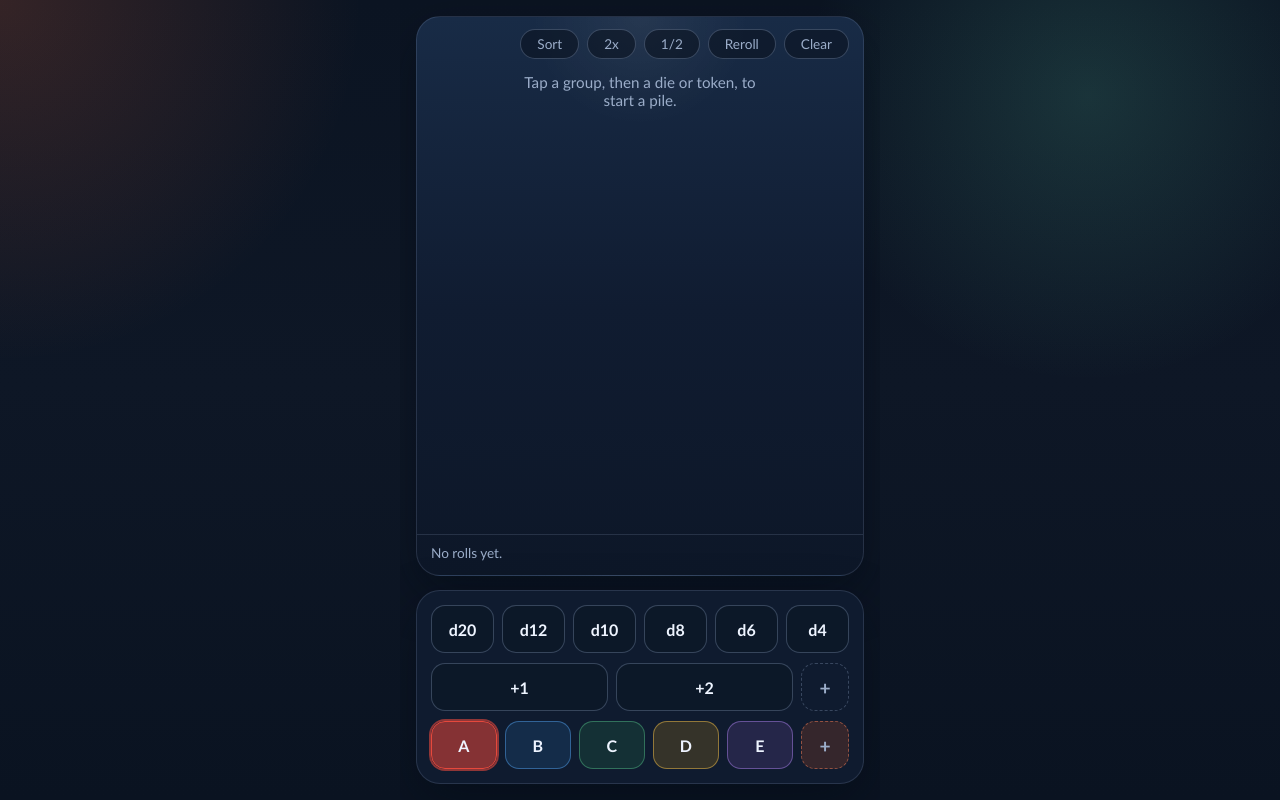
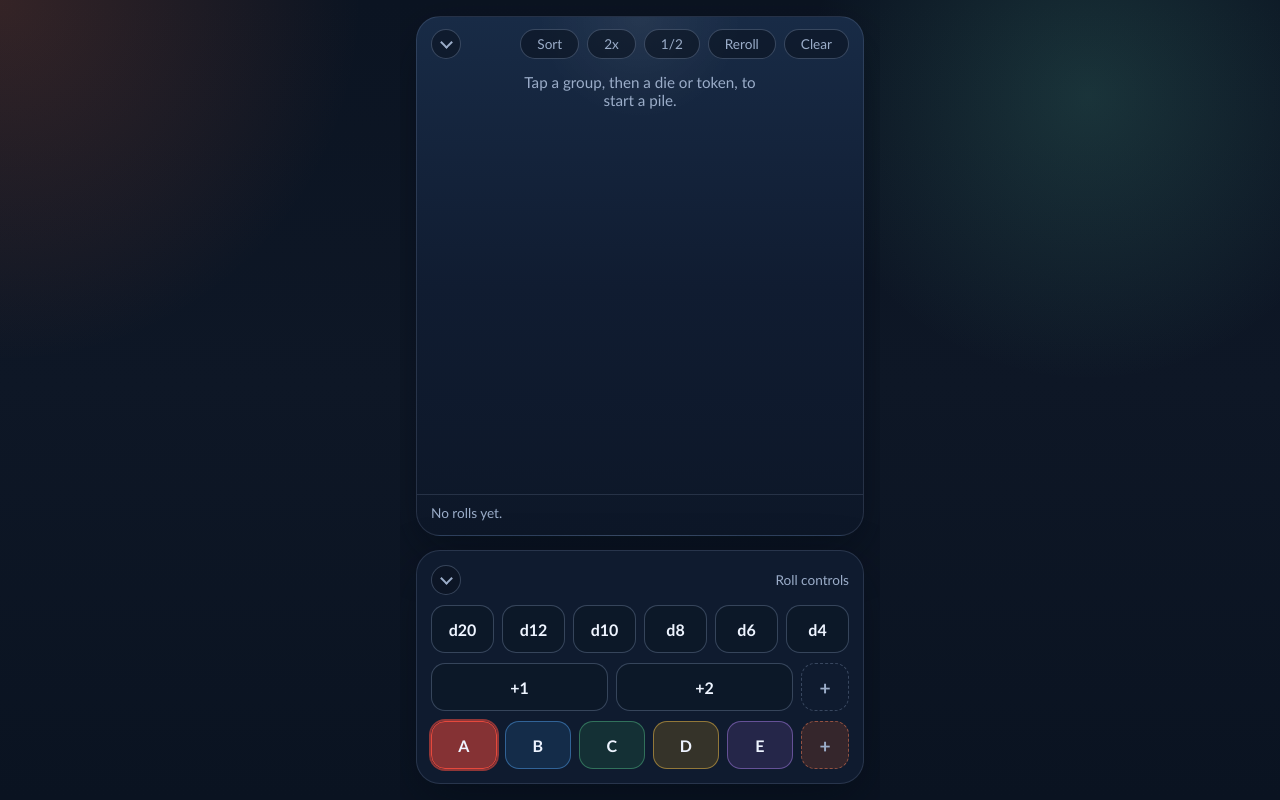
Before and after one commit to ashleysmart/public_experiments, a website: page dice_app/index.html in a window 1280 px wide. Drawn offline with Linux system fonts and the light colour scheme.

Commit message:
Add collapse/expand toggles to the dice tray and roll controls panels
Collapsed state persists in localStorage.

Co-Authored-By: Claude Sonnet 5.5 <noreply@anthropic.com>

```diff
--- a/dice_app/app.js
+++ b/dice_app/app.js
@@ -1,5 +1,6 @@
 const DICE_ROW_SIDES = [20, 12, 10, 8, 6, 4];
 const STORAGE_KEY = "dice-forge-tray-v1";
+const COLLAPSED_KEY = "dice-forge-collapsed-v1";
 const LONG_PRESS_MS = 480;
 const PRESS_MOVE_TOLERANCE = 8;
 
@@ -787,7 +788,48 @@ halveButton.addEventListener("click", halveDicePile);
 rerollButton.addEventListener("click", rerollPile);
 clearButton.addEventListener("click", clearPile);
 
+function loadCollapsedPanels() {
+  try {
+    const parsed = JSON.parse(window.localStorage.getItem(COLLAPSED_KEY));
+    return new Set(Array.isArray(parsed) ? parsed.filter((id) => typeof id === "string") : []);
+  } catch {
+    return new Set();
+  }
+}
+
+function setupPanelToggles() {
+  const collapsed = loadCollapsedPanels();
+
+  document.querySelectorAll("[data-panel-toggle]").forEach((toggle) => {
+    const panelId = toggle.dataset.panelToggle;
+    const panel = document.getElementById(panelId);
+
+    const apply = () => {
+      const isCollapsed = collapsed.has(panelId);
+      panel.classList.toggle("panel--collapsed", isCollapsed);
+      toggle.setAttribute("aria-expanded", String(!isCollapsed));
+    };
+
+    toggle.addEventListener("click", () => {
+      if (collapsed.has(panelId)) {
+        collapsed.delete(panelId);
+      } else {
+        collapsed.add(panelId);
+      }
+      apply();
+      try {
+        window.localStorage.setItem(COLLAPSED_KEY, JSON.stringify([...collapsed]));
+      } catch (error) {
+        console.warn("Failed to persist collapsed panels", error);
+      }
+    });
+
+    apply();
+  });
+}
+
 renderDiceRow();
 renderBonusRow();
 renderGroupRow();
 syncPile();
+setupPanelToggles();
--- a/dice_app/index.html
+++ b/dice_app/index.html
@@ -8,8 +8,9 @@
   </head>
   <body>
     <div class="app-shell">
-      <section class="dice-panel" aria-label="Dice tray">
-        <div class="dice-panel__header">
+      <section id="dice-panel" class="dice-panel" aria-label="Dice tray">
+        <div class="dice-panel__header" data-panel-header>
+          <button class="panel-toggle" type="button" data-panel-toggle="dice-panel" aria-label="Toggle dice tray" aria-expanded="true"></button>
           <button id="sort-button" class="sort-button" type="button">Sort</button>
           <button id="duplicate-button" class="duplicate-button" type="button" aria-label="Duplicate dice">2x</button>
           <button id="halve-button" class="halve-button" type="button" aria-label="Halve dice">1/2</button>
@@ -20,7 +21,11 @@
         <div id="dice-totals" class="dice-totals"></div>
       </section>
 
-      <section class="button-panel" aria-label="Roll controls">
+      <section id="button-panel" class="button-panel" aria-label="Roll controls">
+        <div class="button-panel__header" data-panel-header>
+          <button class="panel-toggle" type="button" data-panel-toggle="button-panel" aria-label="Toggle roll controls" aria-expanded="true"></button>
+          <span class="button-panel__title">Roll controls</span>
+        </div>
         <div id="dice-row" class="button-row button-row--dice" role="group" aria-label="Dice"></div>
         <div id="bonus-row" class="button-row button-row--bonus" role="group" aria-label="Bonus tokens"></div>
         <div id="group-row" class="button-row button-row--group" role="group" aria-label="Groups"></div>
--- a/dice_app/styles.css
+++ b/dice_app/styles.css
@@ -63,6 +63,54 @@ body {
   justify-content: flex-end;
   gap: 8px;
   padding: 12px 14px 0;
+}
+
+.panel-toggle {
+  display: inline-flex;
+  align-items: center;
+  justify-content: center;
+  width: 30px;
+  height: 30px;
+  margin-right: auto;
+  border: 1px solid var(--line-strong);
+  border-radius: 999px;
+  padding: 0;
+  background: rgba(11, 19, 33, 0.6);
+  color: var(--muted);
+  cursor: pointer;
+  transition: color 0.15s ease, border-color 0.15s ease, background 0.15s ease;
+}
+
+.panel-toggle::before {
+  content: "";
+  width: 7px;
+  height: 7px;
+  border-right: 2px solid currentColor;
+  border-bottom: 2px solid currentColor;
+  transform: translateY(-2px) rotate(45deg);
+  transition: transform 0.15s ease;
+}
+
+.panel-toggle[aria-expanded="false"]::before {
+  transform: translateX(-2px) rotate(-45deg);
+}
+
+.panel-toggle:hover {
+  color: var(--text);
+  border-color: var(--line);
+  background: rgba(11, 19, 33, 0.85);
+}
+
+.panel--collapsed > :not([data-panel-header]) {
+  display: none;
+}
+
+.dice-panel.panel--collapsed {
+  flex: none;
+}
+
+.dice-panel.panel--collapsed .dice-panel__header {
+  padding-bottom: 12px;
 }
 
 .sort-button,
@@ -284,6 +332,17 @@ body {
   background: var(--panel);
 }
 
+.button-panel__header {
+  display: flex;
+  align-items: center;
+  gap: 10px;
+}
+
+.button-panel__title {
+  color: var(--muted);
+  font-size: 0.85rem;
+}
+
 .button-row {
   display: flex;
   flex-wrap: wrap;
```
